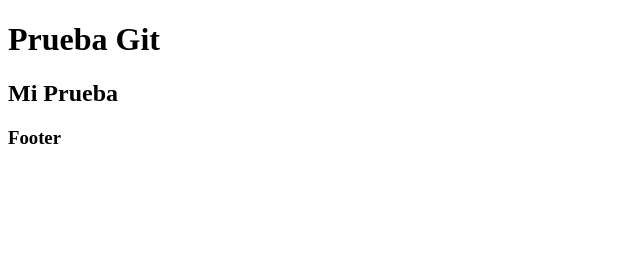
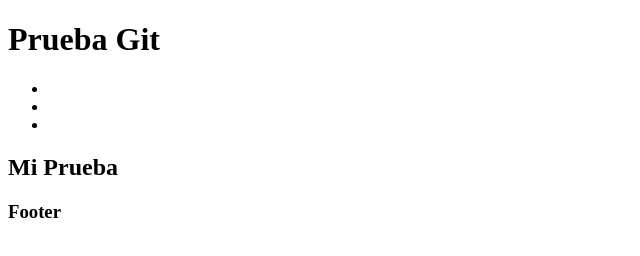
Before and after one commit to vasni-cantera/cursocantera, a plain HTML site: page index.html in a window 1280 px wide. Shown: the whole page, without its empty margins (0-640 px from the left). Drawn offline with Linux system fonts and the light colour scheme.

Commit message:
se agrego el nav

```diff
--- a/index.html
+++ b/index.html
@@ -6,6 +6,13 @@
 <body>
 <header>
 	<h1> Prueba Git </h1>
+	<nav>
+		<ul>
+			<li></li>
+			<li></li>
+			<li></li>
+		</ul>
+	</nav>
 </header>
 <section>
 	<h2> Mi Prueba </h2>
```
